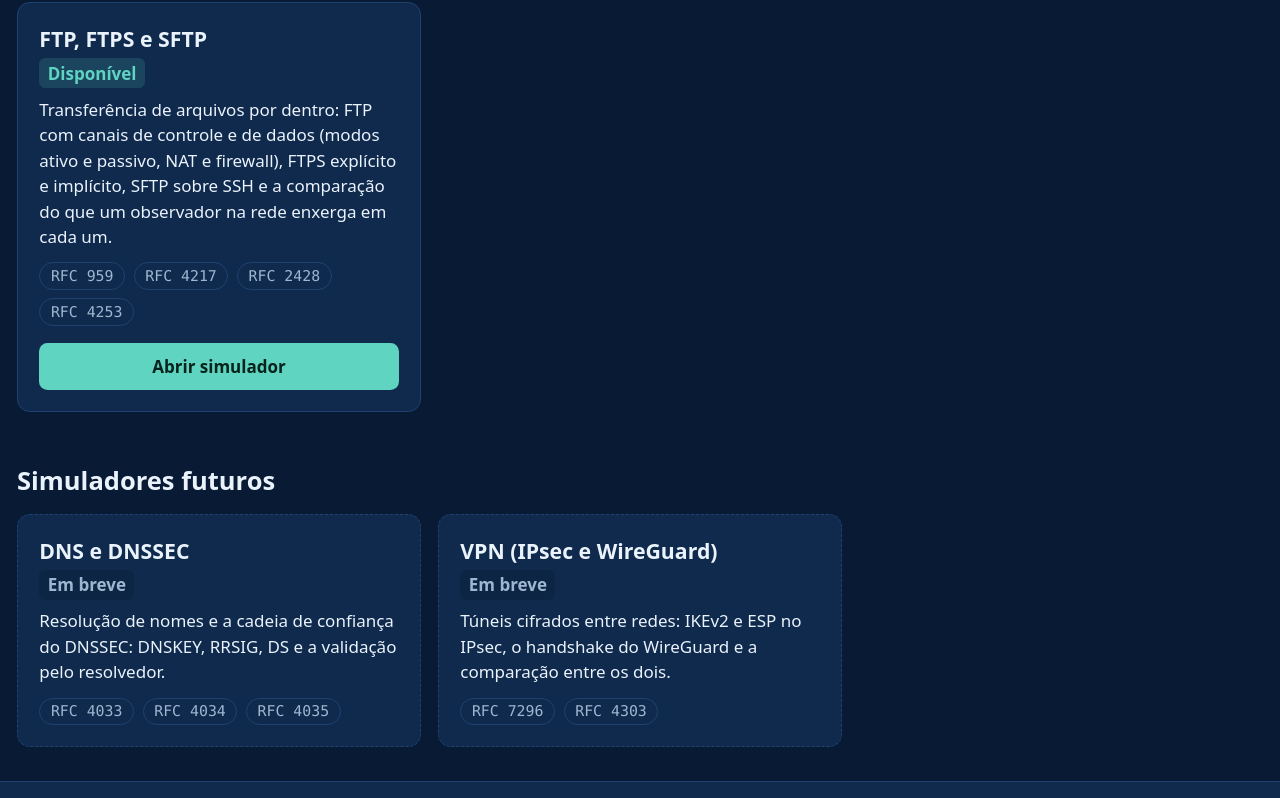
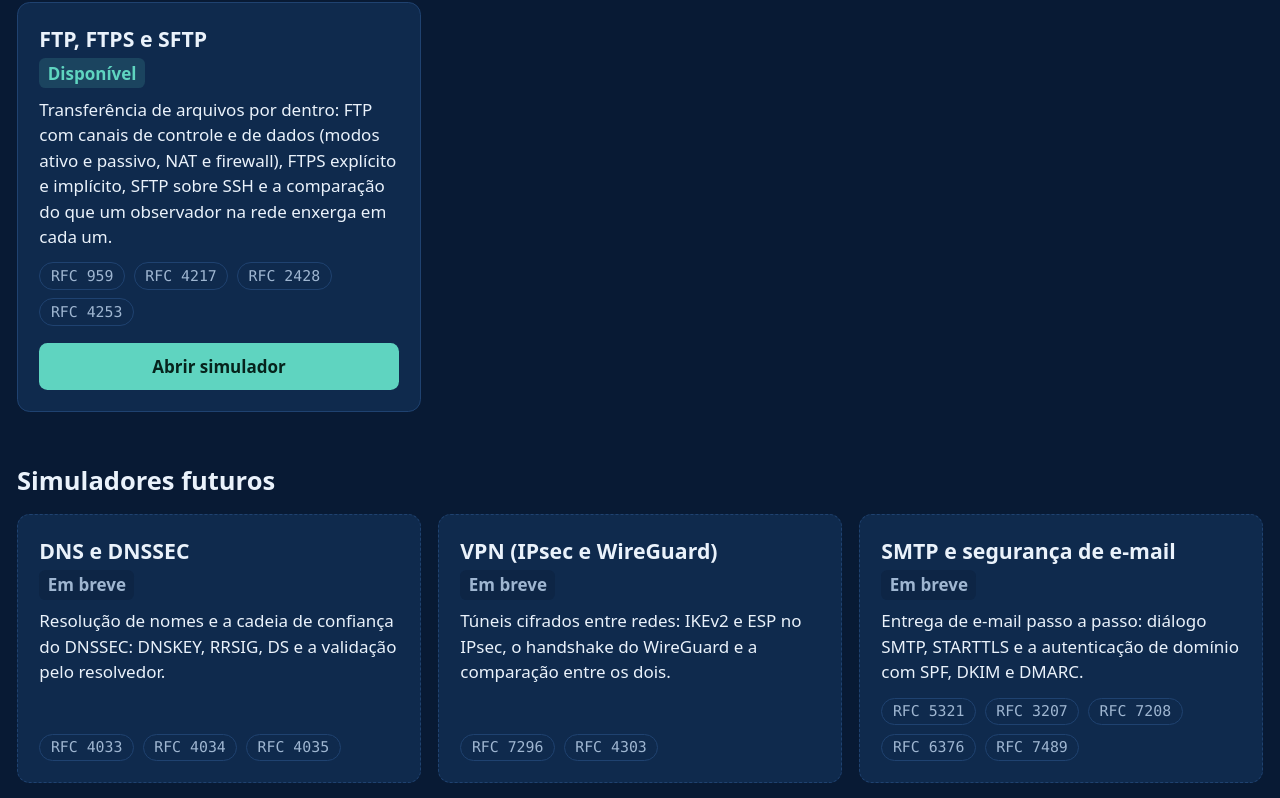
Before and after one commit to emanuel-bs/simul-net, a React (Vite) app: page / in a window 1280 px wide. Shown: the part 1959-2757 px from the top of the page. Built offline with nearby package versions, Linux system fonts and the light colour scheme.

Commit message:
feat(registro): incluir SMTP, IS-IS e SNMP na lista de simuladores futuros

```diff
--- a/src/sims/registry.ts
+++ b/src/sims/registry.ts
@@ -173,6 +173,33 @@ export const SIMS: SimMeta[] = [
     rfcs: ['RFC 7296', 'RFC 4303'],
     status: 'planned',
   },
+  {
+    id: 'smtp',
+    category: 'protocolos-seguros',
+    title: 'SMTP e segurança de e-mail',
+    summary: 'Entrega de e-mail passo a passo: diálogo SMTP, STARTTLS e a autenticação de domínio com SPF, DKIM e DMARC.',
+    topics: [],
+    rfcs: ['RFC 5321', 'RFC 3207', 'RFC 7208', 'RFC 6376', 'RFC 7489'],
+    status: 'planned',
+  },
+  {
+    id: 'is-is',
+    category: 'camada-de-rede',
+    title: 'IS-IS',
+    summary: 'Roteamento por estado de enlace no IS-IS: adjacências, PDUs Hello, LSPs, níveis 1 e 2 e o cálculo SPF.',
+    topics: [],
+    rfcs: ['RFC 1195', 'ISO/IEC 10589'],
+    status: 'planned',
+  },
+  {
+    id: 'snmp',
+    category: 'camada-de-rede',
+    title: 'SNMP',
+    summary: 'Gerência de redes com SNMP: GET, SET, GETNEXT, traps, a MIB e o modelo de segurança SNMPv3.',
+    topics: [],
+    rfcs: ['RFC 3411', 'RFC 3416', 'RFC 3414'],
+    status: 'planned',
+  },
 ];
 
 export const simsByCategory = (id: CategoryId) => SIMS.filter((s) => s.category === id);
```
Also changed, not shown: 2 other files (tests, documents, lock files or other folders).
